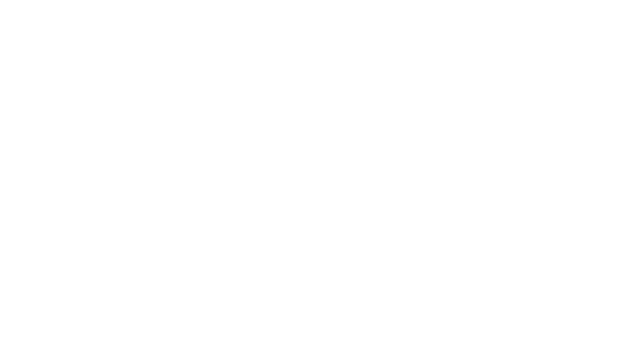
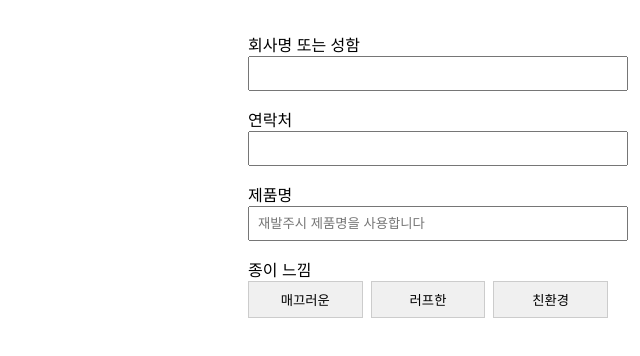
Before and after one commit to YimYoungheun/MTDL-Package, a React (Create React App) app: page / in a window 1280 px wide. Shown: the top 356 px of the page, without its empty margins (640-1280 px from the left). Built offline with nearby package versions, Linux system fonts and the light colour scheme.

Commit message:
Update App.js

```diff
--- a/src/App.js
+++ b/src/App.js
@@ -1,4 +1,4 @@
-// App.js - 자동 제출까지 포함된 최종 버전
+// App.js - 자동 제출까지 포함된 최종 수정버전
 import React, { useState } from 'react';
 
 function App() {
@@ -88,7 +88,6 @@ function App() {
     trySet('weight', weight);
     trySet('bottomStyle', bottomStyle);
 
-    // 자동 제출 트리거 추가
     const submitBtn = doc.querySelector('button[type="submit"], input[type="submit"]');
     if (submitBtn) submitBtn.click();
 
@@ -98,7 +97,77 @@ function App() {
   return (
     <div style={{ display: 'flex', justifyContent: 'center', padding: '2rem' }}>
       <div style={{ width: '360px', marginLeft: 'auto' }}>
-        {/* (이전 UI 구성은 그대로 유지됨) */}
+        <div style={{ marginBottom: '1rem' }}>
+          <label>회사명 또는 성함</label>
+          <input value={company} onChange={e => setCompany(e.target.value)} style={{ width: '100%', padding: '0.5rem' }} />
+        </div>
+        <div style={{ marginBottom: '1rem' }}>
+          <label>연락처</label>
+          <input value={phone} onChange={e => setPhone(e.target.value)} style={{ width: '100%', padding: '0.5rem' }} />
+        </div>
+        <div style={{ marginBottom: '1rem' }}>
+          <label>제품명</label>
+          <input placeholder="재발주시 제품명을 사용합니다" value={product} onChange={e => setProduct(e.target.value)} style={{ width: '100%', padding: '0.5rem' }} />
+        </div>
+        <div style={{ marginBottom: '1rem' }}>
+          <label>종이 느낌</label>
+          <div style={{ display: 'flex', gap: '0.5rem' }}>
+            {['매끄러운', '러프한', '친환경'].map((type) => (
+              <button
+                key={type}
+                onClick={() => {
+                  setPaperFeel(type); setMaterial(''); setColor(''); setWeight(''); setBottomStyle('');
+                }}
+                style={{ flex: 1, padding: '0.5rem', background: paperFeel === type ? 'black' : '#f0f0f0', color: paperFeel === type ? 'white' : 'black', border: '1px solid #ccc' }}
+              >{type}</button>
+            ))}
+          </div>
+        </div>
+
+        {paperFeel && (
+          <div style={{ marginBottom: '1rem' }}>
+            <label>재질 선택</label>
+            <div style={{ display: 'flex', gap: '0.5rem', flexWrap: 'wrap' }}>
+              {materialOptions[paperFeel].map((mat) => (
+                <button
+                  key={mat}
+                  onClick={() => { setMaterial(mat); setColor(''); setWeight(''); setBottomStyle(''); }}
+                  style={{ padding: '0.5rem', background: material === mat ? 'black' : '#f0f0f0', color: material === mat ? 'white' : 'black', border: '1px solid #ccc' }}
+                >{mat}</button>
+              ))}
+            </div>
+          </div>
+        )}
+
+        {paperFeel === '러프한' && material && colorOptions[material] && (
+          <div style={{ marginBottom: '1rem' }}>
+            <label>색상 선택</label>
+            <div style={{ display: 'flex', gap: '0.5rem', flexWrap: 'wrap' }}>
+              {colorOptions[material].map((c) => (
+                <button
+                  key={c}
+                  onClick={() => { setColor(c); setWeight(''); setBottomStyle(''); }}
+                  style={{ padding: '0.5rem', background: color === c ? 'black' : '#f0f0f0', color: color === c ? 'white' : 'black', border: '1px solid #ccc' }}
+                >{c}</button>
+              ))}
+            </div>
+          </div>
+        )}
+
+        {showWeightOptions().length > 0 && (
+          <div style={{ marginBottom: '1rem' }}>
+            <label>용지 무게 선택</label>
+            <div style={{ display: 'flex', gap: '0.5rem', flexWrap: 'wrap' }}>
+              {showWeightOptions().map((w) => (
+                <button
+                  key={w}
+                  onClick={() => { setWeight(w); setBottomStyle(''); }}
+                  style={{ padding: '0.5rem', background: weight === w ? 'black' : '#f0f0f0', color: weight === w ? 'white' : 'black', border: '1px solid #ccc' }}
+                >{w}</button>
+              ))}
+            </div>
+          </div>
+        )}
 
         {weight && (
           <>
```
